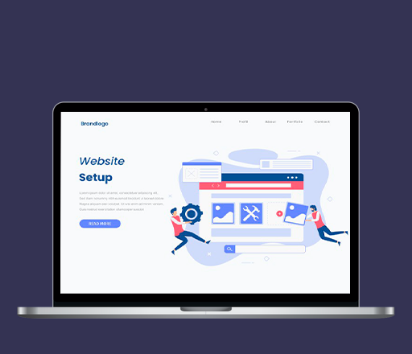
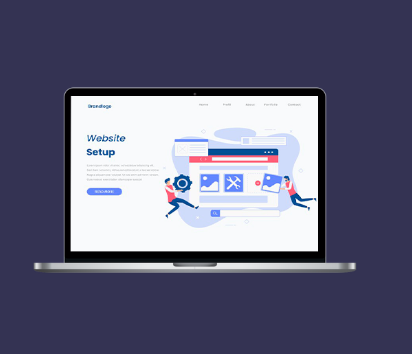
Before and after one commit to NahuelFV/Mi-Primera-web-coder-house, a website: page index.html in a window 390 px wide. Shown: the part 136-490 px from the top of the page, 412 px wide, since content can reach past the window. Drawn offline with Linux system fonts and the light colour scheme.

Commit message:
imagenes responsive

```diff
--- a/styles.css
+++ b/styles.css
@@ -26,8 +26,8 @@ p{
 }
 
 .compu{
-    width: 412px;
-    height: 412px;
+    width: 22rem;
+    height: 22rem;
 }
 
 .contenedor_medio{
```
